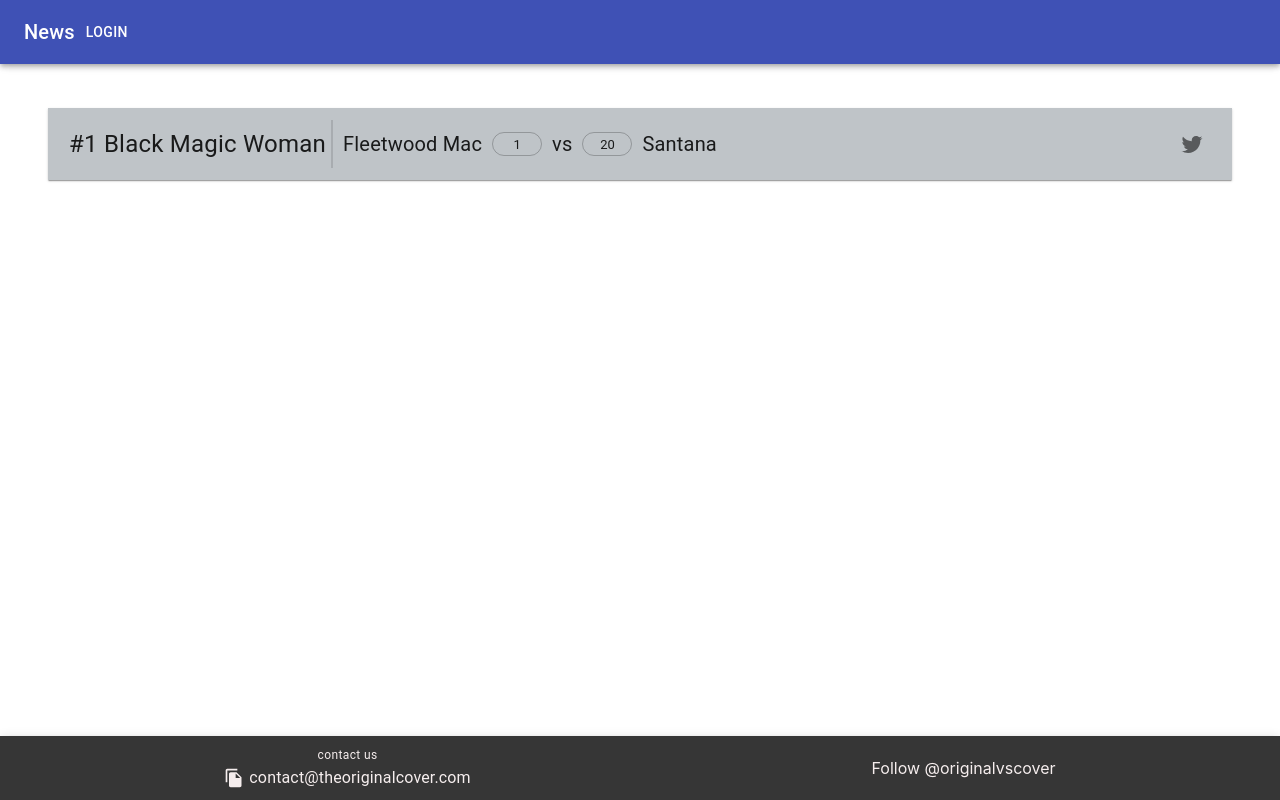
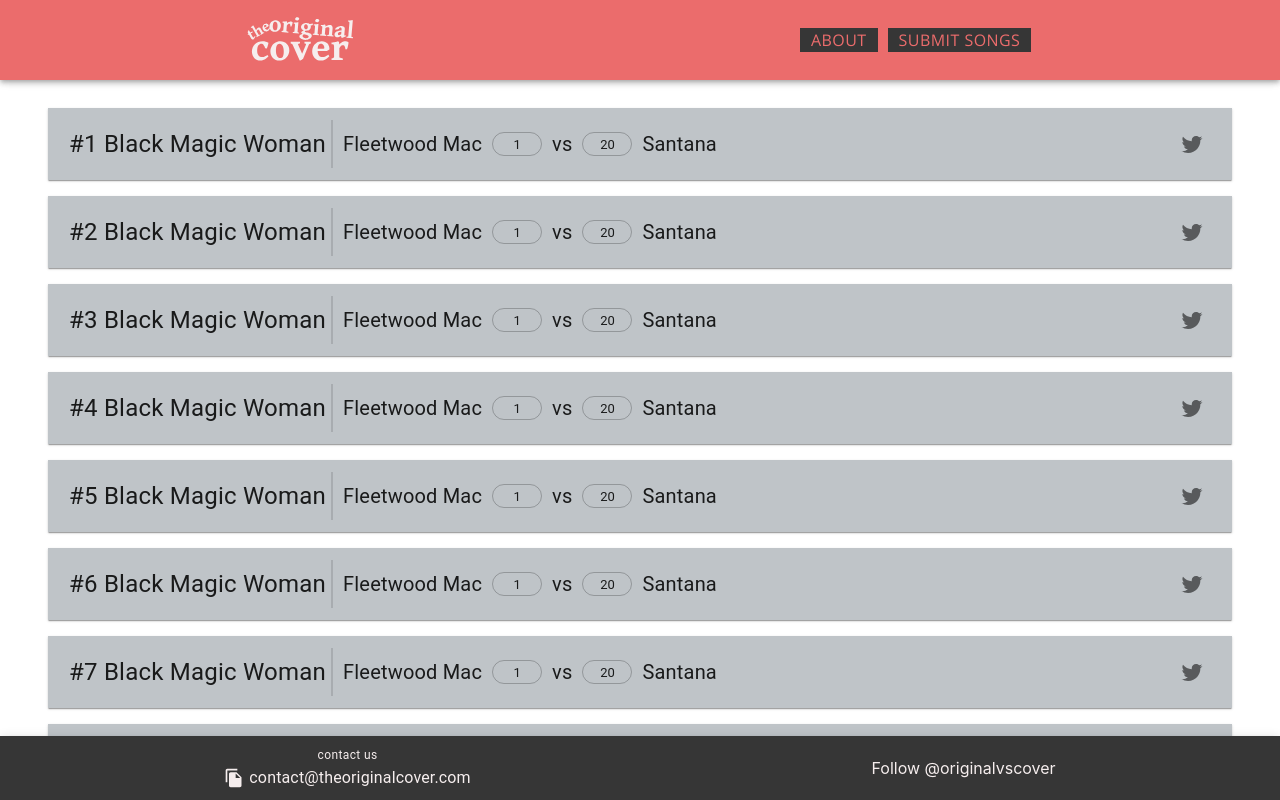
Before and after one commit to kaskaz/toc-web, a Next.js app in the folder the-original-cover/: page / in a window 1280 px wide. Shown: the top 800 px of the page. Built offline with nearby package versions, Linux system fonts and the light colour scheme.

Commit message:
update header with brand and buttons

```diff
--- a/the-original-cover/src/components/Content.tsx
+++ b/the-original-cover/src/components/Content.tsx
@@ -2,7 +2,7 @@ import { Container, List, ListItem, makeStyles } from "@material-ui/core";
 import Poll from "../models/poll";
 import PollCard from "./PollCard";
 
-const polls = Array.from(Array(1).keys()).map((v: number, i: number): Poll => {
+const polls = Array.from(Array(20).keys()).map((v: number, i: number): Poll => {
     return new Poll(
         `poll-id-${i}`,
         i + 1,
--- a/the-original-cover/src/components/Header.tsx
+++ /dev/null
@@ -1,16 +0,0 @@
-import { AppBar, Toolbar, Typography, Button } from "@material-ui/core";
-
-const Header = () => {
-    return (
-        <AppBar position="fixed">
-            <Toolbar>
-                <Typography variant="h6">
-                    News
-                </Typography>
-                <Button color="inherit">Login</Button>
-            </Toolbar>
-        </AppBar>
-    );
-};
-
-export default Header;
--- /dev/null
+++ b/the-original-cover/src/components/header/Brand.tsx
@@ -0,0 +1,26 @@
+import { makeStyles } from "@material-ui/core";
+
+const useStyles = makeStyles({
+    link: {
+        display: 'flex',
+        flexDirection: 'column',
+        alignItems: 'center'
+    },
+    logo: {},
+    '@media (max-width: 450px)': {
+        logo: {
+            width: '80%',
+        }
+    }
+});
+
+const Brand = () => {
+    const classes = useStyles();
+    return (
+        <a className={classes.link} href="#">
+            <img src="/logo.svg" alt="logo" className={classes.logo} />
+        </a>
+    );
+};
+
+export default Brand;
--- /dev/null
+++ b/the-original-cover/src/components/header/Header.tsx
@@ -0,0 +1,63 @@
+import { AppBar, Button, Toolbar } from "@material-ui/core";
+import { makeStyles } from "@material-ui/styles";
+import Brand from "./Brand";
+
+const useStyles = makeStyles({
+    appbar: {
+        height: '80px',
+        backgroundColor: '#eb6c6c',
+        opacity: '0.9',
+        transition: 'opacity .5s',
+        '&:hover': {
+            opacity: 1
+        }
+    },
+    toolbar: {
+        height: 'inherit',
+        width: 'inherit',
+        display: 'flex',
+        flexDirection: 'row',
+        justifyContent: 'space-around'
+    },
+    button: {
+        height: 'fit-content',
+        padding: '7px 10px',
+        margin: '5px',
+        color: '#eb6c6c',
+        backgroundColor: '#363636',
+        fontFamily: ['"Open Sans"', 'sans-serif'].join(','),
+        fontSize: '100%',
+        textTransform: 'uppercase',
+        textAlign: 'center',
+        border: '#363636 1px solid',
+        borderRadius: 0,
+        lineHeight: '0.5em',
+
+        '&:hover': {
+            backgroundColor: '#363636',
+            borderBottom: '#f6eeee 1px solid'
+        }
+    },
+    '@media (max-width: 450px)': {
+        button: {
+            fontSize: '70%',
+        }
+    }
+});
+
+const Header = () => {
+    const classes = useStyles();
+    return (
+        <AppBar position="fixed" className={classes.appbar}>
+            <Toolbar className={classes.toolbar}>
+                <Brand />
+                <div>
+                    <Button className={classes.button} disableRipple>about</Button>
+                    <Button className={classes.button} disableRipple>submit songs</Button>
+                </div>
+            </Toolbar>
+        </AppBar>
+    );
+};
+
+export default Header;
--- a/the-original-cover/src/pages/index.tsx
+++ b/the-original-cover/src/pages/index.tsx
@@ -3,7 +3,9 @@ import Head from 'next/head'
 import { makeStyles } from '@material-ui/core'
 import Content from '../components/Content';
 import Footer from '../components/Footer';
-import Header from '../components/Header';
+import Header from '../components/header/Header';
+
+import "@fontsource/open-sans";
 
 const useStyles = makeStyles({
   container: {
```
Also changed, not shown: the-original-cover/public/logo.svg (added).
